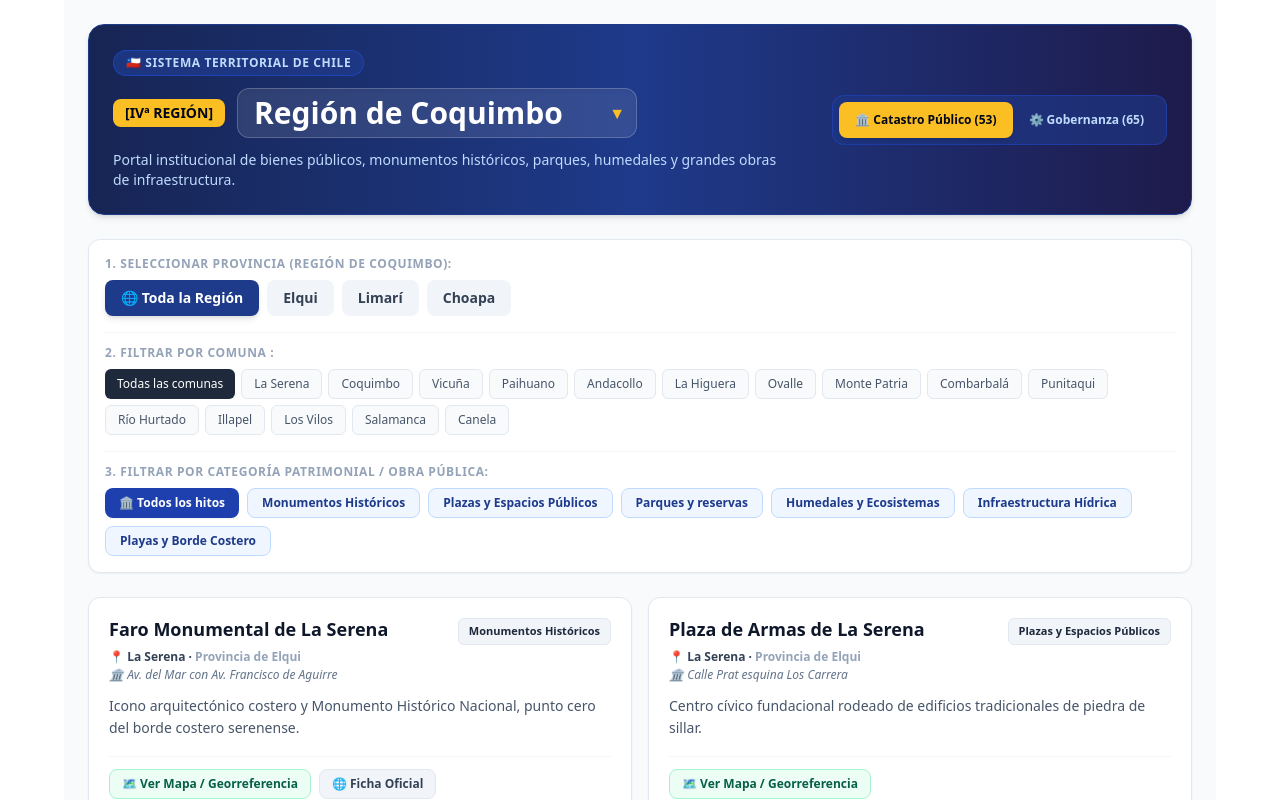
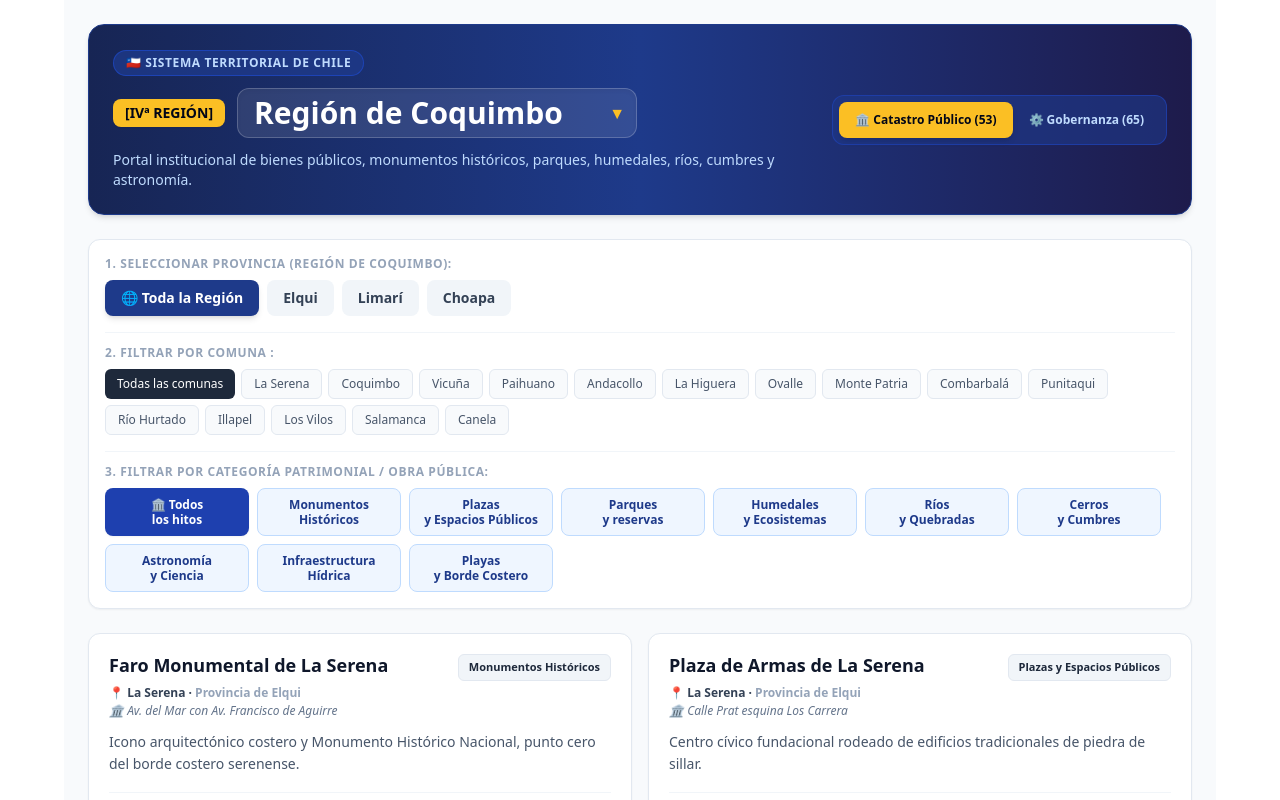
Before and after one commit to m16-10-73/turismo_coquimbo_app, a React (Vite) app: page / in a window 1280 px wide. Shown: the top 800 px of the page. Built offline with nearby package versions, Linux system fonts and the light colour scheme.

Commit message:
Expand official categories and update placeholders
Updated official categories to include new geographic and scientific components. Adjusted placeholder texts and comments for clarity.

```diff
--- a/src/App.jsx
+++ b/src/App.jsx
@@ -28,13 +28,16 @@ const REGIONES_CHILE = {
   }
 };
 
-// Categorías oficiales actualizadas incluyendo Humedales y Áreas Protegidas
+// Categorías oficiales ampliadas incluyendo los nuevos componentes geográficos y científicos
 const CATEGORIAS_PATRIMONIALES = [
   'Todas',
   'Monumentos Históricos',
   'Plazas y Espacios Públicos',
   'Parques y reservas',
   'Humedales y Ecosistemas',
+  'Ríos y Quebradas',
+  'Cerros y Cumbres',
+  'Astronomía y Ciencia',
   'Infraestructura Hídrica',
   'Playas y Borde Costero'
 ];
@@ -53,7 +56,7 @@ export default function App() {
   const [comunaSel, setComunaSel] = useState('Todas');
   const [categoriaSel, setCategoriaSel] = useState('Todas');
 
-  // Estado del Formulario de Ingreso Manual (sin campo de imagen)
+  // Estado del Formulario de Ingreso Manual
   const [nuevoPunto, setNuevoPunto] = useState({
     nombre: '',
     direccion: '',
@@ -61,11 +64,7 @@ export default function App() {
     comuna: 'La Serena',
     categoria: 'Monumentos Históricos',
     descripcion: '',
-    telefono: '',
-    whatsapp: '',
-    email: '',
     web: '',
-    reservaUrl: '',
     lat: '',
     lng: '',
     aprobado: true
@@ -124,11 +123,7 @@ export default function App() {
       comuna: 'La Serena',
       categoria: 'Monumentos Históricos',
       descripcion: '',
-      telefono: '',
-      whatsapp: '',
-      email: '',
       web: '',
-      reservaUrl: '',
       lat: '',
       lng: '',
       aprobado: true
@@ -202,7 +197,7 @@ export default function App() {
             </div>
 
             <p className="text-blue-200 text-sm font-medium max-w-2xl">
-              Portal institucional de bienes públicos, monumentos históricos, parques, humedales y grandes obras de infraestructura.
+              Portal institucional de bienes públicos, monumentos históricos, parques, humedales, ríos, cumbres y astronomía.
             </p>
           </div>
 
@@ -295,6 +290,7 @@ export default function App() {
               </div>
             </div>
 
+            {/* 3. FILTRAR POR CATEGORÍA PATRIMONIAL / OBRA PÚBLICA (Botones más angostos, más altos y texto en dos líneas) */}
             <div className="border-t pt-3 border-slate-100">
               <span className="text-xs font-bold uppercase tracking-wider text-slate-400 block mb-2">
                 3. Filtrar por Categoría Patrimonial / Obra Pública:
@@ -304,20 +300,21 @@ export default function App() {
                   <button
                     key={cat}
                     onClick={() => setCategoriaSel(cat)}
-                    className={`px-3.5 py-1.5 rounded-lg text-xs font-semibold transition-all ${
+                    className={`w-36 h-12 px-2 py-1 rounded-lg text-xs font-semibold text-center flex flex-col items-center justify-center leading-tight transition-all ${
                       categoriaSel === cat
-                        ? 'bg-blue-800 text-white shadow-sm'
+                        ? 'bg-blue-800 text-white shadow-sm font-bold'
                         : 'bg-blue-50 text-blue-900 hover:bg-blue-100 border border-blue-200'
                     }`}
                   >
-                    {cat === 'Todas' ? '🏛️ Todos los hitos' : cat}
+                    <span>{cat === 'Todas' ? '🏛️ Todos' : cat.split(' ')[0]}</span>
+                    <span className="truncate w-full">{cat === 'Todas' ? 'los hitos' : cat.split(' ').slice(1).join(' ') || cat}</span>
                   </button>
                 ))}
               </div>
             </div>
           </section>
 
-          {/* Grid de Hitos (Sin imágenes, enfocado en datos duros y enlaces) */}
+          {/* Grid de Hitos */}
           {puntosPublicos.length === 0 ? (
             <div className="bg-white rounded-xl shadow-sm border border-slate-200 p-12 text-center text-slate-500">
               <p className="text-lg font-semibold mb-1">No hay hitos catastrados para esta selección en la {regionSel}.</p>
@@ -380,7 +377,7 @@ export default function App() {
           <section className="bg-white p-6 rounded-xl shadow-sm border border-slate-200">
             <h2 className="text-xl font-bold text-slate-900 mb-1">📝 Ingreso de Hito Patrimonial / Obra Pública</h2>
             <p className="text-xs text-slate-500 mb-6">
-              Catastra monumentos, iglesias, parques, humedales, plazas y obras de infraestructura regional.
+              Catastra monumentos, iglesias, parques, humedales, ríos, cumbres y astronomía.
             </p>
 
             <form onSubmit={handleGuardarNuevo} className="grid grid-cols-1 md:grid-cols-3 gap-4 text-xs font-semibold text-slate-700">
@@ -389,7 +386,7 @@ export default function App() {
                 <input
                   type="text"
                   required
-                  placeholder="Ej: Humedal Río Elqui"
+                  placeholder="Ej: Observatorio Cerro Tololo"
                   value={nuevoPunto.nombre}
                   onChange={(e) => setNuevoPunto({ ...nuevoPunto, nombre: e.target.value })}
                   className="w-full p-2.5 border rounded-lg bg-slate-50 border-slate-300 outline-none"
@@ -413,7 +410,7 @@ export default function App() {
                 <label className="block mb-1">Ubicación / Dirección / Referencia Geográfica</label>
                 <input
                   type="text"
-                  placeholder="Ej: Desembocadura costera"
+                  placeholder="Ej: Valle de Elqui, Ruta 41"
                   value={nuevoPunto.direccion}
                   onChange={(e) => setNuevoPunto({ ...nuevoPunto, direccion: e.target.value })}
                   className="w-full p-2.5 border rounded-lg bg-slate-50 border-slate-300 outline-none"
@@ -466,7 +463,7 @@ export default function App() {
                 <textarea
                   rows="2"
                   required
-                  placeholder="Describe la relevancia histórica, ecológica o técnica de la obra/monumento..."
+                  placeholder="Describe la relevancia histórica, científica o técnica de la obra..."
                   value={nuevoPunto.descripcion}
                   onChange={(e) => setNuevoPunto({ ...nuevoPunto, descripcion: e.target.value })}
                   className="w-full p-2.5 border rounded-lg bg-slate-50 border-slate-300 outline-none"
```
